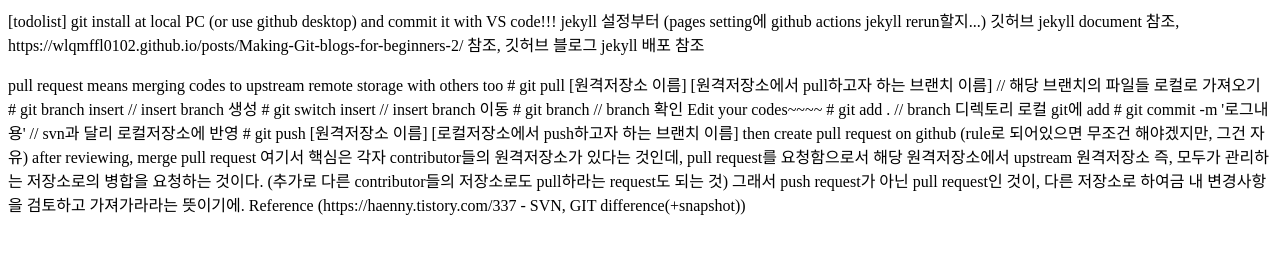
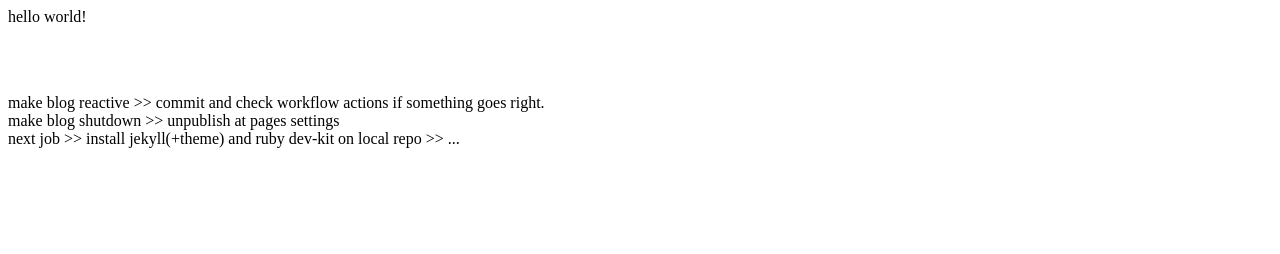
Before and after one commit to WandererKKJ/WandererKKJ.github.io, a plain HTML site: page index.html in a window 1280 px wide. Drawn offline with Linux system fonts and the light colour scheme.

Commit message:
temporary suspension

```diff
--- a/index.html
+++ b/index.html
@@ -1,33 +1,15 @@
 <html>
   <body>
     <p>
-      [todolist]
-      git install at local PC (or use github desktop) and commit it with VS code!!!
-      jekyll 설정부터 (pages setting에 github actions jekyll rerun할지...)
-      깃허브 jekyll document 참조, https://wlqmffl0102.github.io/posts/Making-Git-blogs-for-beginners-2/ 참조,
-      깃허브 블로그 jekyll 배포 참조
+      hello world!
     </p>
-
+    <br><br>
     <p>
-      pull request means merging codes to upstream remote storage with others too
-        # git pull [원격저장소 이름] [원격저장소에서 pull하고자 하는 브랜치 이름] // 해당 브랜치의 파일들 로컬로 가져오기
-        # git branch insert // insert branch 생성
-        # git switch insert // insert branch 이동
-        # git branch // branch 확인
-      Edit your codes~~~~
-        # git add . // branch 디렉토리 로컬 git에 add
-        # git commit -m '로그내용' // svn과 달리 로컬저장소에 반영
-        # git push [원격저장소 이름] [로컬저장소에서 push하고자 하는 브랜치 이름]
-      then create pull request on github (rule로 되어있으면 무조건 해야겠지만, 그건 자유)
-      after reviewing, merge pull request
-
-      여기서 핵심은 각자 contributor들의 원격저장소가 있다는 것인데,
-      pull request를 요청함으로서 해당 원격저장소에서 upstream 원격저장소 즉, 모두가 관리하는 저장소로의 병합을 요청하는 것이다.
-      (추가로 다른 contributor들의 저장소로도 pull하라는 request도 되는 것)
-      그래서 push request가 아닌 pull request인 것이, 다른 저장소로 하여금 내 변경사항을 검토하고 가져가라라는 뜻이기에.
-
-      Reference
-      (https://haenny.tistory.com/337 - SVN, GIT difference(+snapshot))
+      make blog reactive >> commit and check workflow actions if something goes right.
+      <br>
+      make blog shutdown >> unpublish at pages settings
+      <br>
+      next job >> install jekyll(+theme) and ruby dev-kit on local repo >> ...
     </p>
   </body>
 </html>
```
